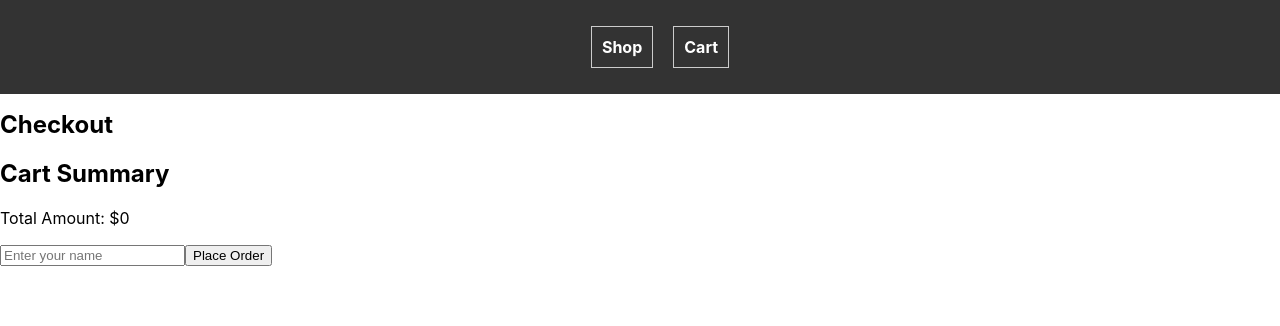
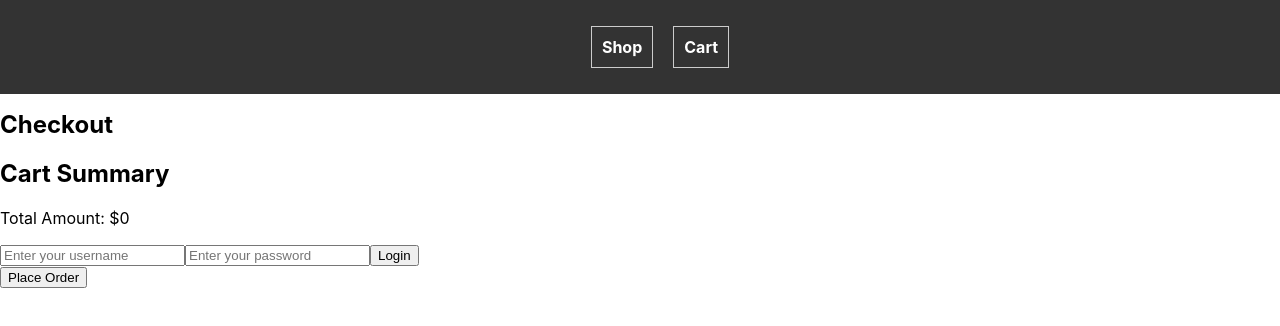
Before and after one commit to ELophem/ECAMAZON, a React (Create React App) app in the folder ecamazon/: page /checkout in a window 1280 px wide. Shown: the top 326 px of the page. Built offline with nearby package versions, Linux system fonts and the light colour scheme.

Commit message:
Added communication with user API

```diff
--- a/ecamazon/src/Checkout.js
+++ b/ecamazon/src/Checkout.js
@@ -7,7 +7,42 @@ const Checkout = () => {
   const navigate = useNavigate();
   const { cartItems, getTotalCartAmount, clearCart } = useShopContext();
   const [clientName, setClientName] = useState('');
+  const [username, setUsername] = useState('');
+  const [password, setPassword] = useState('');
+  const [loginError, setLoginError] = useState('');
+  const [userId, setUserId] = useState(null); // State to store user ID
 
+  const handleLogin = async (e) => {
+    e.preventDefault(); // Prevent default form submission behavior
+
+    try {
+      const response = await fetch('http://localhost:3333/login', {
+        method: 'POST',
+        headers: {
+          'Content-Type': 'application/json',
+        },
+        body: JSON.stringify({ username, password }),
+      });
+
+      const data = await response.json();
+
+      if (response.ok) {
+        // Connexion réussie
+        console.log('Connexion réussie, ID de utilisateur :', data.id);
+
+        // Mettre à jour l'état ou effectuer d'autres actions après la connexion réussie
+        setClientName(username); // Par exemple, définir le nom du client après la connexion réussie
+        setUserId(data.id);
+
+      } else {
+        // Gérer les erreurs de connexion
+        throw new Error(data.error || 'Échec de la connexion');
+      }
+    } catch (error) {
+      console.error('Échec de la connexion :', error.message);
+      setLoginError(error.message); // Définir l'erreur de connexion pour l'afficher à l'utilisateur
+    }
+  };
   const handleOrderPlacement = () => {
     // You can perform the payment API call here and then proceed to store the order
     // Replace this setTimeout with your actual API call for payment
@@ -24,7 +59,7 @@ const Checkout = () => {
         orderId: generateOrderId(), // Replace with your method to generate an order ID
         articles: formattedCartItems, // Updated articles field with necessary information
         amount: getTotalCartAmount(),
-        clientName: clientName
+        clientName: username
       };
 
       // Replace this with your actual API call to store the order
@@ -66,12 +101,28 @@ const Checkout = () => {
           ))}
         </ul>
         <p>Total Amount: ${getTotalCartAmount()}</p>
-        <input
-          type="text"
-          placeholder="Enter your name"
-          value={clientName}
-          onChange={(e) => setClientName(e.target.value)}
-        />
+        {clientName ? (
+          <p>Logged in as: {clientName}</p>
+        ) : (
+          <form onSubmit={handleLogin}>
+            <input
+              type="text"
+              placeholder="Enter your username"
+              value={username}
+              onChange={(e) => setUsername(e.target.value)}
+            />
+            <input
+              type="password"
+              placeholder="Enter your password"
+              value={password}
+              onChange={(e) => setPassword(e.target.value)}
+            />
+            <button type="submit">Login</button>
+            {loginError && <p style={{ color: 'red' }}>{loginError}</p>}
+          </form>
+        )}
+        {userId && <p>User ID: {userId}</p>} {/* Display user ID */}
+
         <button onClick={handleOrderPlacement}>Place Order</button>
       </div>
     </div>
```
